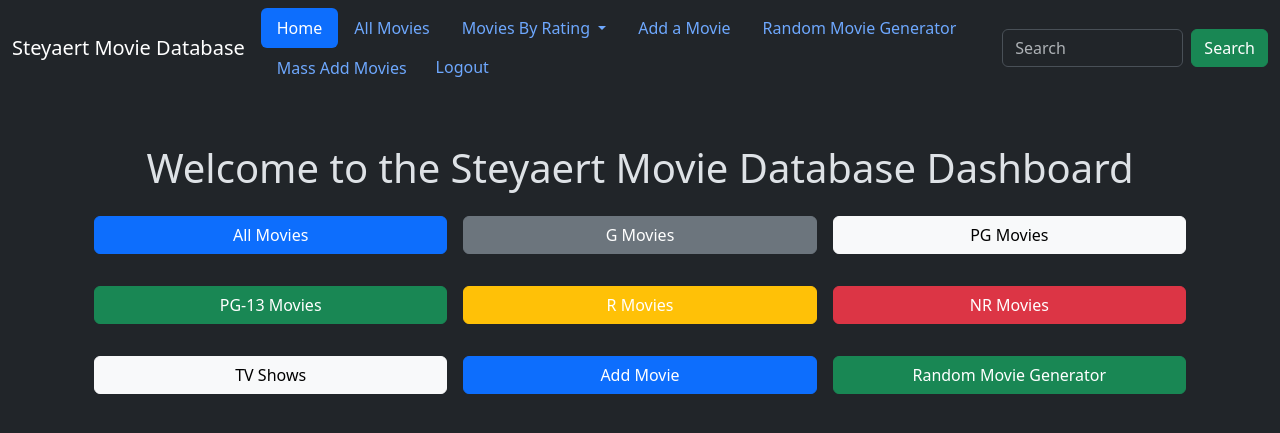
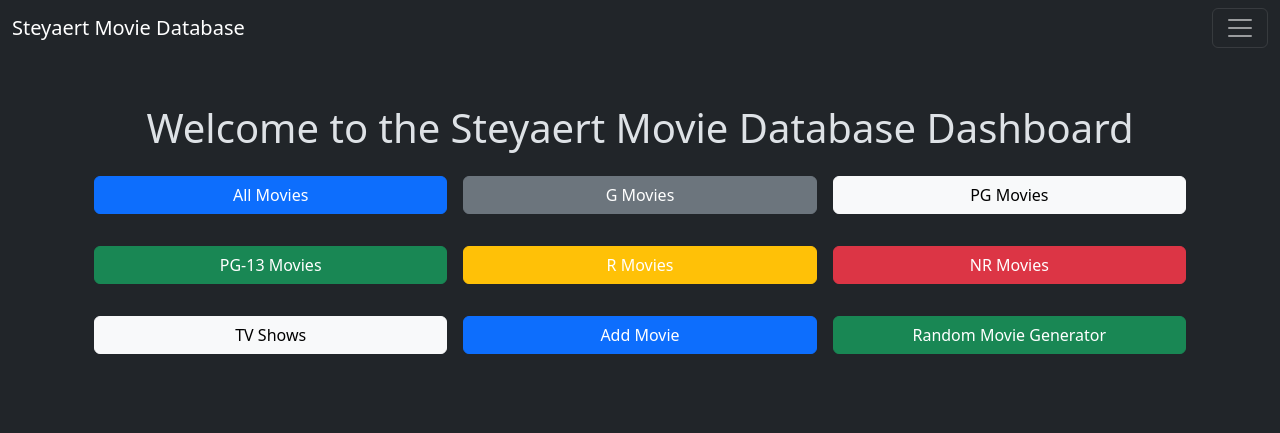
Before and after one commit to Stephen-Steyaert-Projects/steyaertsite, a Django app: page /home/ in a window 1280 px wide. Shown: the top 433 px of the page. Run offline with Django 5.2, Linux system fonts and the light colour scheme; the visitor is signed in with stand-in values (Sample User, id 1).

Commit message:
updated html for smaller devices

```diff
--- a/steyaertsite/moviedb/templates/base.html
+++ b/steyaertsite/moviedb/templates/base.html
@@ -4,18 +4,58 @@
 <head>
     <meta charset="UTF-8">
     <meta name="viewport" content="width=device-width, initial-scale=1.0">
+    <meta name="description" content="{% block description %}Browse the Steyaert family movie collection. Track movies by rating, format, and more in our personal database.{% endblock %}">
+    <meta name="keywords" content="steyaert movies, family movie collection, movie database, film library, blu-ray, dvd, 4k, smdb">
+    <meta name="author" content="Steyaert Family">
+
+    <!-- Open Graph / Facebook -->
+    <meta property="og:type" content="website">
+    <meta property="og:title" content="{% block og_title %}Steyaert Movie Database{% endblock %}">
+    <meta property="og:description" content="{% block og_description %}Browse the Steyaert family movie collection.{% endblock %}">
+    <meta property="og:image" content="{% block og_image %}{% static 'smdb.png' %}{% endblock %}">
+
+    <!-- Twitter -->
+    <meta name="twitter:card" content="summary">
+    <meta name="twitter:title" content="{% block twitter_title %}Steyaert Movie Database{% endblock %}">
+    <meta name="twitter:description" content="{% block twitter_description %}Browse the Steyaert family movie collection.{% endblock %}">
+
     <link href="https://cdn.jsdelivr.net/npm/bootstrap@5.3.5/dist/css/bootstrap.min.css" rel="stylesheet" integrity="sha384-SgOJa3DmI69IUzQ2PVdRZhwQ+dy64/BUtbMJw1MZ8t5HZApcHrRKUc4W0kG879m7" crossorigin="anonymous">
     <link rel="icon" type="image/png" href="{% static 'smdb.png' %}">
     {% block metaLinks %}{% endblock %}
     <title>{% block title %}Title{% endblock %} | Steyaert Movie Database</title>
+    <style>
+        /* Make nav-pills stack nicely on mobile */
+        @media (max-width: 1399.98px) {
+            .navbar-collapse .nav-pills {
+                flex-direction: column !important;
+                width: 100%;
+            }
+            .navbar-collapse .nav-pills .nav-item {
+                width: 100%;
+            }
+            .navbar-collapse .nav-pills .nav-link {
+                border-radius: 0.375rem;
+                margin: 0.25rem 0;
+                width: 100%;
+                text-align: left;
+            }
+            .navbar-collapse .nav-pills .dropdown-menu {
+                width: 100%;
+            }
+        }
+    </style>
 </head>
 <body>
 
-    <nav class="navbar navbar-expand-lg bg-dark navbar-dark mb-5">
+    <nav class="navbar navbar-expand-xxl bg-dark navbar-dark mb-5">
         <div class="container-fluid">
             <a class="navbar-brand" href="{% url 'home' %}">Steyaert Movie Database</a>
 
-            <div class="collapse navbar-collapse">
+            <button class="navbar-toggler" type="button" data-bs-toggle="collapse" data-bs-target="#navbarContent" aria-controls="navbarContent" aria-expanded="false" aria-label="Toggle navigation">
+                <span class="navbar-toggler-icon"></span>
+            </button>
+
+            <div class="collapse navbar-collapse" id="navbarContent">
             <ul class="nav me-auto mb-2 mb-lg-0 nav-pills">
                 <li class="nav-item">
                 <a class="nav-link {% block homeClass %}{%endblock%}" href="{% url 'home' %}">Home</a>
@@ -50,16 +90,20 @@
                     </li>
                 {% endif %}
                 {% if user.is_authenticated %}
-                    <form action="{% url 'logout' %}" method="post" style="display: inline;">
-                        {% csrf_token %}
-                        <button type="submit" class="btn btn-link" style="text-decoration: none;">Logout</button>
-                    </form>
+                    <li class="nav-item">
+                        <form action="{% url 'logout' %}" method="post" class="d-inline">
+                            {% csrf_token %}
+                            <button type="submit" class="nav-link btn btn-link text-start w-100 border-0 p-0 px-3 py-2">Logout</button>
+                        </form>
+                    </li>
                     {% else %}
-                    <a class="nav-link {% block loginClass %}{%endblock%}" href="{% url 'login' %}">Login</a>
+                    <li class="nav-item">
+                        <a class="nav-link {% block loginClass %}{%endblock%}" href="{% url 'login' %}">Login</a>
+                    </li>
                 {% endif %}
             </ul>
 
-            <form class="d-flex" role="search" onsubmit="return redirectToSearch(this)">
+            <form class="d-flex mt-3 mt-xl-0" role="search" onsubmit="return redirectToSearch(this)">
                 <input class="form-control me-2" type="search" id="searchTitle" placeholder="Search" aria-label="Search" />
                 <button class="btn btn-success" type="submit">Search</button>
             </form>
--- a/steyaertsite/moviedb/templates/moviedb/all_movies.html
+++ b/steyaertsite/moviedb/templates/moviedb/all_movies.html
@@ -1,6 +1,7 @@
 {% extends 'base.html' %}
 
 {% block title %}All Movies{% endblock %}
+{% block description %}Browse the complete Steyaert family movie collection. View all movies organized by rating - G, PG, PG-13, R, NR, and TV shows.{% endblock %}
 
 {% block allClass %}active{% endblock %}
 
--- a/steyaertsite/moviedb/templates/moviedb/g_movies.html
+++ b/steyaertsite/moviedb/templates/moviedb/g_movies.html
@@ -1,6 +1,7 @@
 {% extends "moviedb/base_movies.html" %}
 
 {% block title %}G Movies{% endblock %}
+{% block description %}Browse all G rated movies in the Steyaert family collection. Family-friendly films suitable for all ages.{% endblock %}
 
 {% block movie_rating %}G Movies{% endblock %}
 
--- a/steyaertsite/moviedb/templates/moviedb/home.html
+++ b/steyaertsite/moviedb/templates/moviedb/home.html
@@ -9,37 +9,37 @@
   <h1 class="mb-4">Welcome to the Steyaert Movie Database Dashboard</h1>
 
   <div class="row g-3">
-    <div class="col">
+    <div class="col-12 col-sm-6 col-md-4">
       <a href="{% url 'all' %}" class="btn btn-primary w-100">All Movies</a>
     </div>
-    <div class="col">
+    <div class="col-12 col-sm-6 col-md-4">
       <a href="{% url 'g_movies' %}" class="btn btn-secondary w-100">G Movies</a>
     </div>
-    <div class="col">
+    <div class="col-12 col-sm-6 col-md-4">
       <a href="{% url 'pg_movies' %}" class="btn btn-light w-100">PG Movies</a>
     </div>
   </div>
 
   <div class="row g-3 mt-3">
-    <div class="col">
+    <div class="col-12 col-sm-6 col-md-4">
       <a href="{% url 'pg-13_movies' %}" class="btn btn-success w-100">PG-13 Movies</a>
     </div>
-    <div class="col">
+    <div class="col-12 col-sm-6 col-md-4">
       <a href="{% url 'r_movies' %}" class="btn btn-warning text-white w-100">R Movies</a>
     </div>
-    <div class="col">
+    <div class="col-12 col-sm-6 col-md-4">
       <a href="{% url 'nr_movies' %}" class="btn btn-danger w-100">NR Movies</a>
     </div>
   </div>
 
   <div class="row g-3 mt-3">
-    <div class="col">
+    <div class="col-12 col-sm-6 col-md-4">
       <a href="{% url 'tv_shows' %}" class="btn btn-light w-100">TV Shows</a>
     </div>
-    <div class="col">
+    <div class="col-12 col-sm-6 col-md-4">
       <a href="{% url 'add' %}" class="btn btn-primary w-100">Add Movie</a>
     </div>
-    <div class="col">
+    <div class="col-12 col-sm-6 col-md-4">
       <a href="{% url 'random_movie_generator' %}" class="btn btn-success w-100">Random Movie Generator</a>
     </div>
   </div>
--- a/steyaertsite/moviedb/templates/moviedb/nr_movies.html
+++ b/steyaertsite/moviedb/templates/moviedb/nr_movies.html
@@ -1,6 +1,7 @@
 {% extends "moviedb/base_movies.html" %}
 
 {% block title %}NR Movies{% endblock %}
+{% block description %}Browse all NR (Not Rated) movies in the Steyaert family collection. Unrated films and special releases.{% endblock %}
 
 {% block movie_rating %}NR Movies{% endblock %}
 
--- a/steyaertsite/moviedb/templates/moviedb/pg13_movies.html
+++ b/steyaertsite/moviedb/templates/moviedb/pg13_movies.html
@@ -1,6 +1,7 @@
 {% extends "moviedb/base_movies.html" %}
 
 {% block title %}PG-13 Movies{% endblock %}
+{% block description %}Browse all PG-13 rated movies in the Steyaert family collection. Films suitable for teens 13 and older.{% endblock %}
 
 {% block movie_rating %}PG-13 Movies{% endblock %}
 
--- a/steyaertsite/moviedb/templates/moviedb/pg_movies.html
+++ b/steyaertsite/moviedb/templates/moviedb/pg_movies.html
@@ -1,6 +1,7 @@
 {% extends "moviedb/base_movies.html" %}
 
 {% block title %}PG Movies{% endblock %}
+{% block description %}Browse all PG rated movies in the Steyaert family collection. Family films with parental guidance suggested.{% endblock %}
 
 {% block movie_rating %}PG Movies{% endblock %}
 
--- a/steyaertsite/moviedb/templates/moviedb/r_movies.html
+++ b/steyaertsite/moviedb/templates/moviedb/r_movies.html
@@ -1,6 +1,7 @@
 {% extends "moviedb/base_movies.html" %}
 
 {% block title %}R Movies{% endblock %}
+{% block description %}Browse all R rated movies in the Steyaert family collection. Adult films with restricted content.{% endblock %}
 
 {% block movie_rating %}R Movies{% endblock %}
 
--- a/steyaertsite/moviedb/templates/moviedb/random.html
+++ b/steyaertsite/moviedb/templates/moviedb/random.html
@@ -3,6 +3,7 @@
 {% load form_filters %}
 
 {% block title %}Random Movie Generator{% endblock %}
+{% block description %}Generate random movie suggestions from the Steyaert family collection. Filter by rating and format to find your next movie night pick.{% endblock %}
 
 {% block randomClass %}active{% endblock %}
 
--- a/steyaertsite/moviedb/templates/moviedb/search_results.html
+++ b/steyaertsite/moviedb/templates/moviedb/search_results.html
@@ -1,6 +1,7 @@
 {% extends "base.html" %}
 
 {% block title %}Search Results For "{{t}}"{% endblock %}
+{% block description %}Search results for "{{t}}" in the Steyaert family movie collection.{% endblock %}
 
 {% block content %}
 {% if not titles %}
--- a/steyaertsite/moviedb/templates/moviedb/tv_shows.html
+++ b/steyaertsite/moviedb/templates/moviedb/tv_shows.html
@@ -1,6 +1,7 @@
 {% extends "moviedb/base_movies.html" %}
 
 {% block title %}TV Shows{% endblock %}
+{% block description %}Browse all TV shows and series in the Steyaert family collection. Television programs and mini-series.{% endblock %}
 
 {% block movie_rating %}TV Shows{% endblock %}
 
```
Also changed, not shown: steyaertsite/moviedb/templates/moviedb/base_movies.html (+52 -9 lines).
